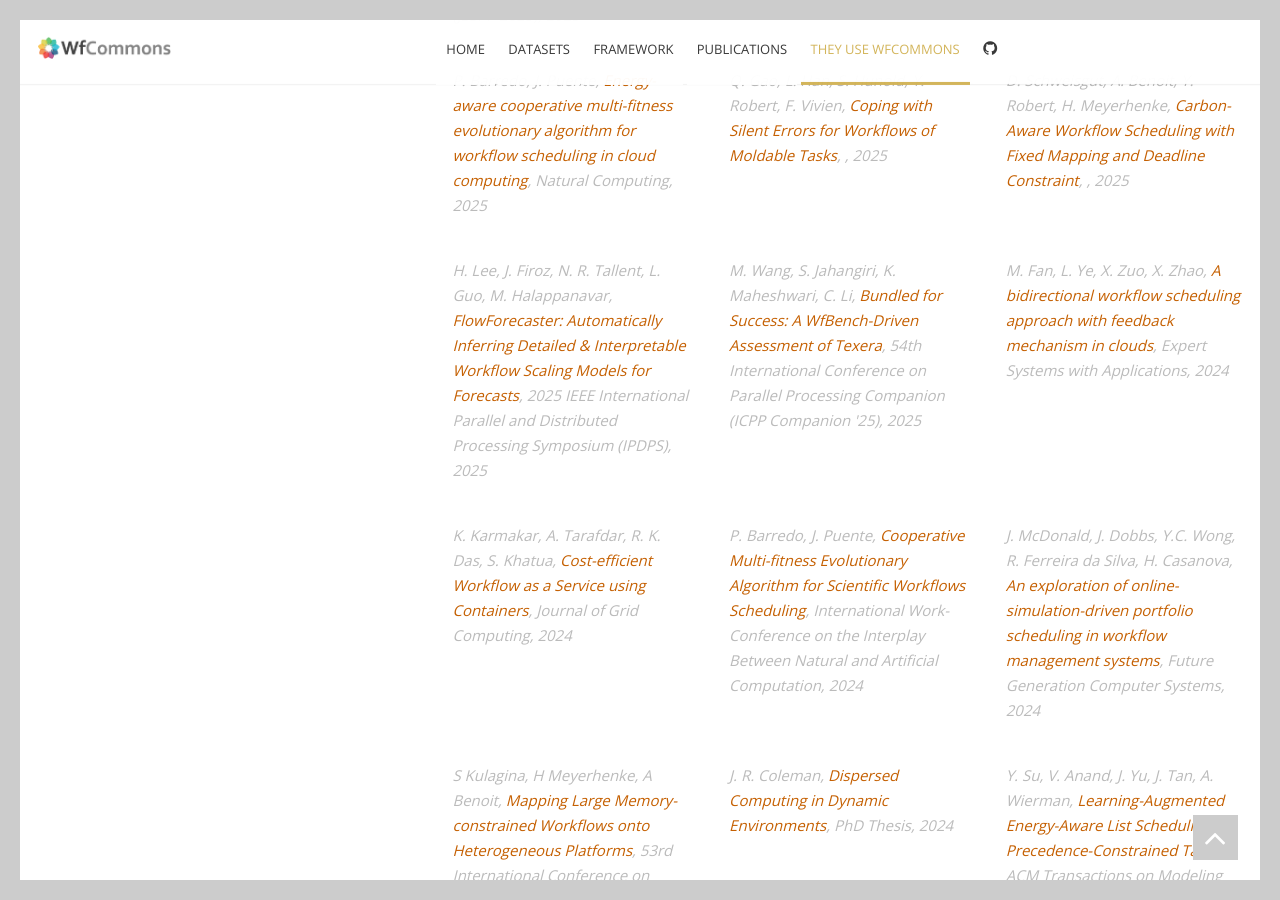
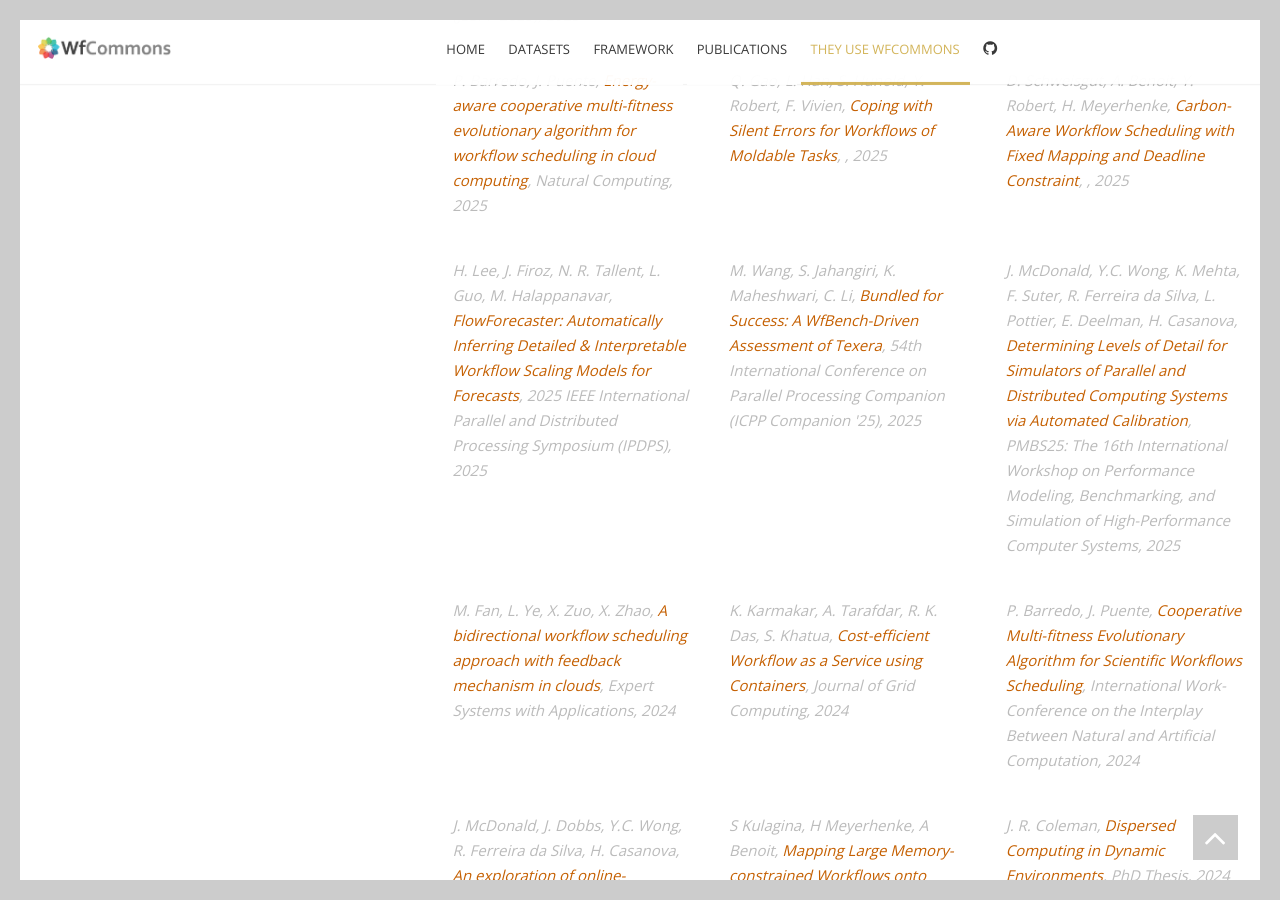
Before and after one commit to wfcommons/wfcommons.github.io, a Jekyll site: the page built from index.html, in a window 1280 px wide and 900 px high, scrolled down 4372 px. Built offline with Jekyll 4.4.1, drawn with Linux system fonts in a browser that asks for light colours; some of the changed text lies outside the part shown.

Commit message:
Update usages.yml

```diff
--- a/_data/usages.yml
+++ b/_data/usages.yml
@@ -1,3 +1,10 @@
+- title: "Determining Levels of Detail for Simulators of Parallel and Distributed Computing Systems via Automated Calibration"
+  authors: J. McDonald, Y.C. Wong, K. Mehta, F. Suter, R. Ferreira da Silva, L. Pottier, E. Deelman, H. Casanova
+  type: Workshop
+  book: "PMBS25: The 16th International Workshop on Performance Modeling, Benchmarking, and Simulation of High-Performance Computer Systems"
+  year: 2025
+  link: https://henricasanova.github.io/files/papers/mcdonald_pmbs2025.pdf
+
 - title: "Bundled for Success: A WfBench-Driven Assessment of Texera"
   authors: M. Wang, S. Jahangiri, K. Maheshwari, C. Li
   type: Workshop
```
